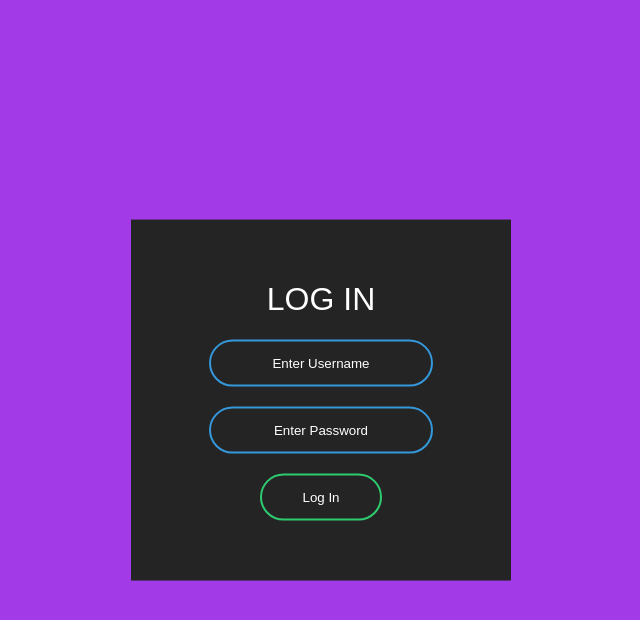
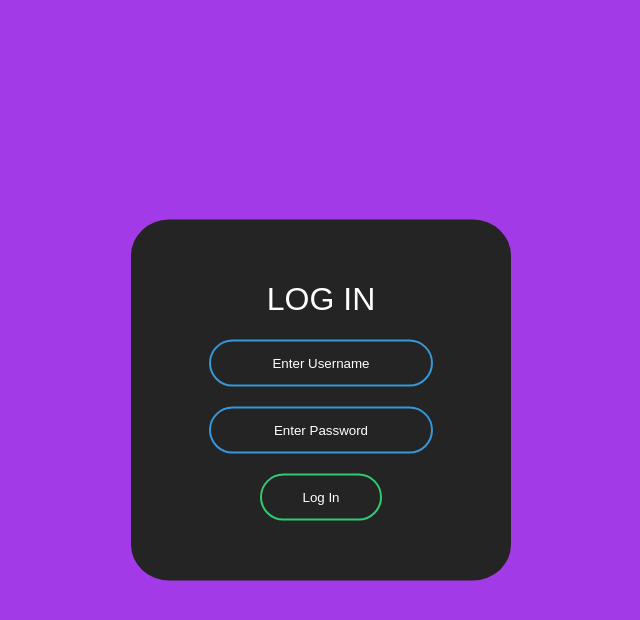
Before and after one commit to DejanColic94/ITEH-Prvi-Domaci, a PHP site: page /logIn.php in a window 1280 px wide. Shown: the top 620 px of the page, without its empty margins (319-959 px from the left). Run offline with PHP 8.4, Linux system fonts and the light colour scheme.

Commit message:
favicon and minor changes

```diff
--- a/logIn.php
+++ b/logIn.php
@@ -5,6 +5,7 @@
     <meta name="viewport" content="width=device-width, initial-scale=1.0">
     <title>Log In</title>
     <link rel="stylesheet" href="style.css">
+    <link rel="icon" href="logo.ico" type="image/x-icon">
   </head>
   <body>
 
--- a/style.css
+++ b/style.css
@@ -13,7 +13,7 @@ body{
   transform: translate(-50%,-50%);
   background: #252424;
   text-align: center;
-
+  border-radius: 10%;
 }
 .box h1{
   color: white;
```
Also changed, not shown: logo.ico (added), orcaLogo.PNG (added).
